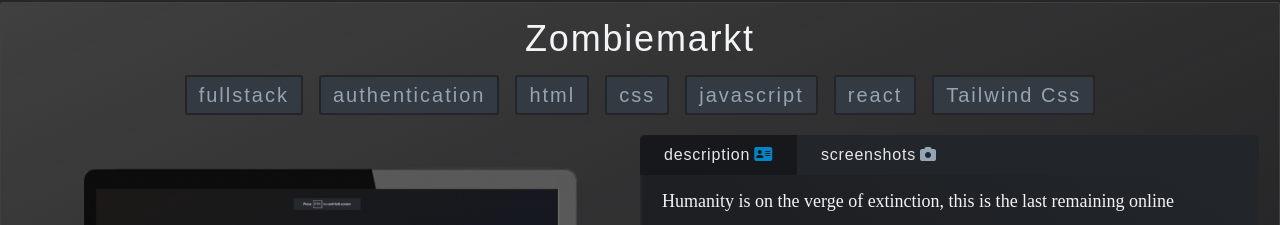
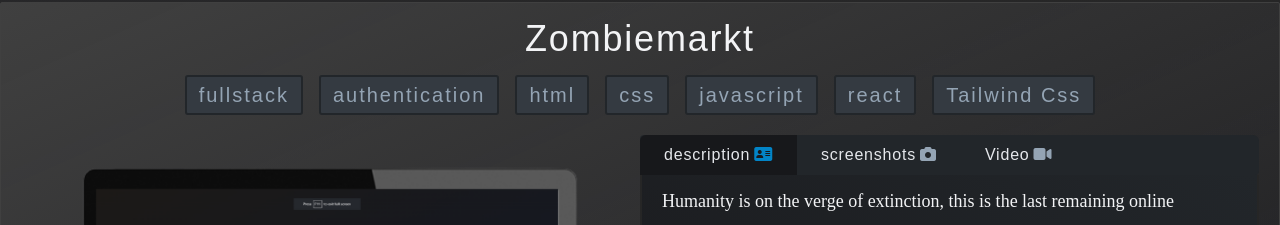
Before and after one commit to santiagomanso/santimanso.com, a React (Create React App) app: page /portfolio in a window 1280 px wide. Shown: the part 198-423 px from the top of the page. Built offline with nearby package versions, Linux system fonts and the light colour scheme.

Commit message:
📝 added video to zombiemarkt

```diff
--- a/src/data/projects.ts
+++ b/src/data/projects.ts
@@ -56,6 +56,7 @@ export const projectsData: Projects = [
       es: 'La humanidad está al borde de la extinción, esta es la última plataforma de compras online que queda, un supermercado online. Nuestros conductores pueden superar la oleada de zombis y llevar tus productos a casa sanos y salvos. Esta es una de las tres aplicaciones que hacen funcionar el comercio electrónico, la finalidad de esta app es registrar usuarios, crear pedidos y actualizar el stock de productos una vez realizado el pedido.',
       de: 'Die Menschheit ist am Rande des Aussterbens, dies ist die letzte verbleibende Online-Shopping-Plattform, ein Supermarkt. Dies ist eine der drei Anwendungen, die den elektronischen Handel funktionieren lassen. Der Zweck dieser App ist es, Benutzer zu registrieren, Bestellungen zu erstellen und den Bestand an Produkten zu aktualisieren, sobald die Bestellung aufgegeben wurde.',
     },
+    video: 'FBpk9-WpLDE',
     urlDemo: 'https://zombie-markt-fj2k.vercel.app/',
     urlCode: 'https://github.com/santiagomanso/ZombieMarkt',
     screenShots: [zombie1, zombie2, zombie3, zombie4, zombie5, zombie6],
```
